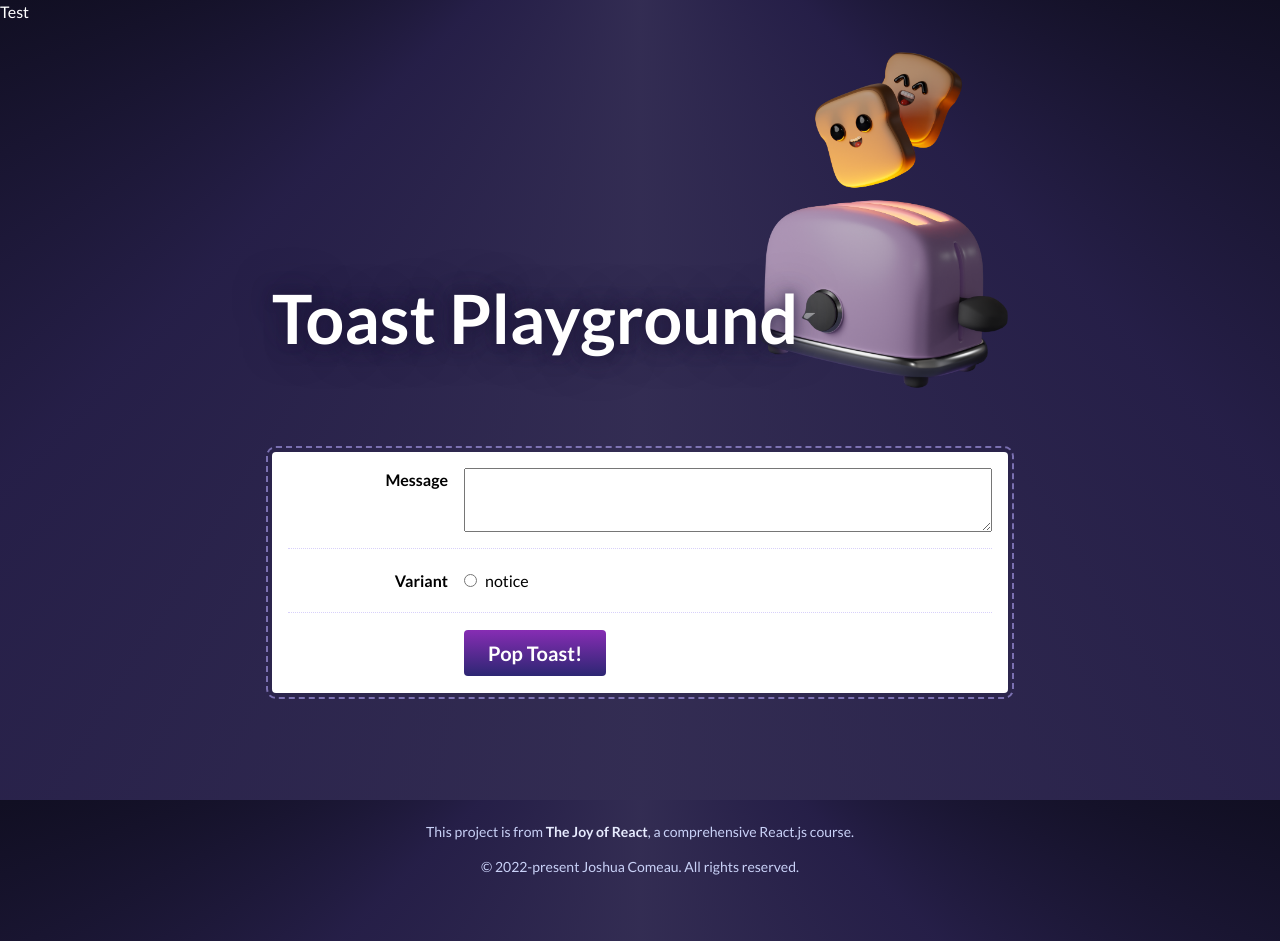
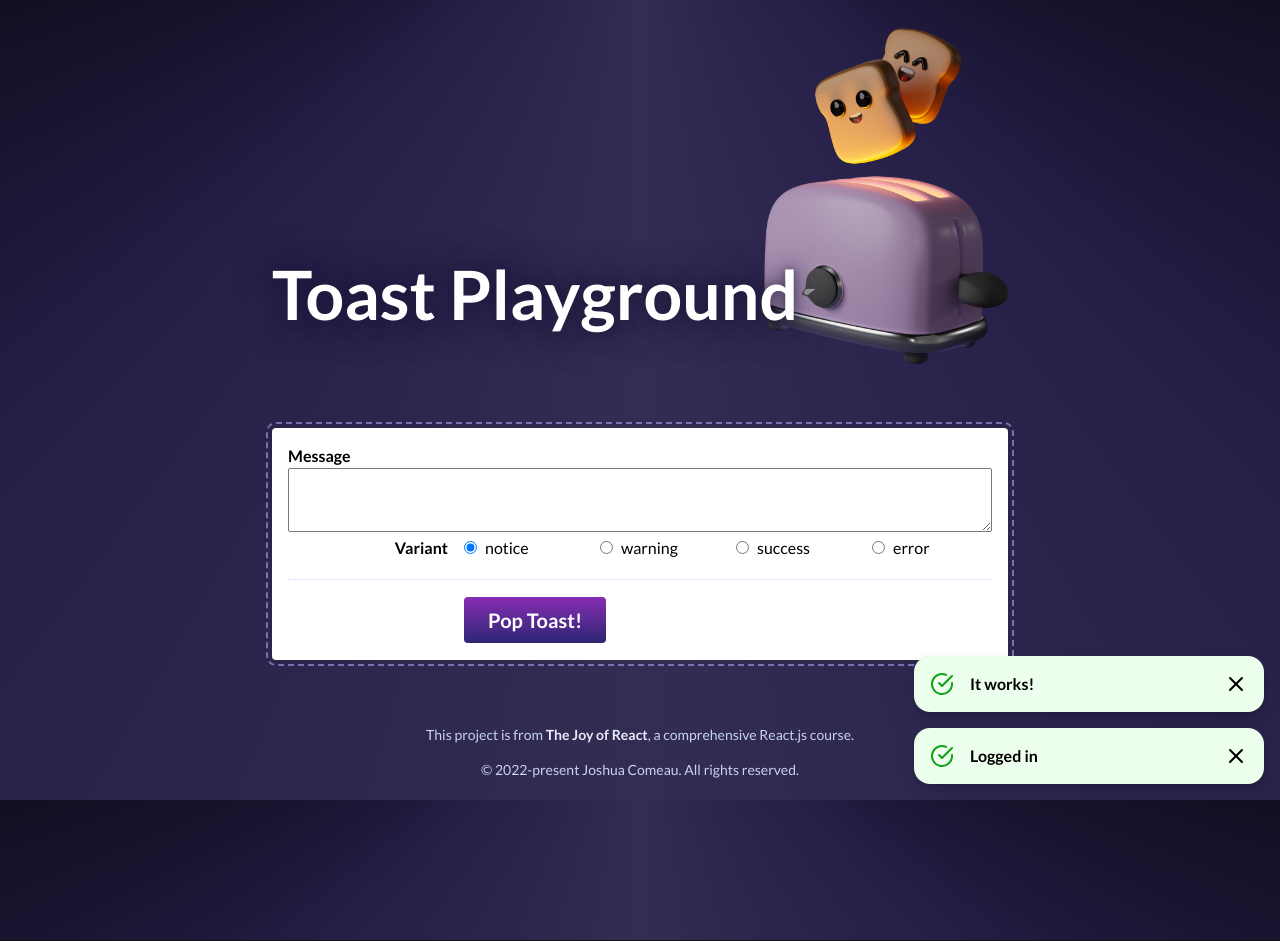
Before and after one commit to joy-of-react/project-toast, a React (Create React App) app: page / in a window 1280 px wide. Built offline with nearby package versions, Linux system fonts and the light colour scheme.

Commit message:
Rework ToastPlayground component

```diff
--- a/src/components/App/App.js
+++ b/src/components/App/App.js
@@ -1,15 +1,21 @@
 import React from 'react';
+import Header from '../Header/Header';
+import ToastPlayground from '../ToastPlayground/ToastPlayground';
+import Footer from '../Footer';
+import ToastProvider from '../ToastProvider/ToastProvider';
 
-import ToastPlayground from '../ToastPlayground';
-import Footer from '../Footer';
+import styles from '../ToastPlayground/ToastPlayground.module.css'
+
 
 function App() {
   return (
-    <>
-      <div>Test</div>
-      <ToastPlayground />
-      <Footer />
-    </>
+    <ToastProvider>
+      <div className={styles.wrapper}>
+        <Header />
+        <ToastPlayground />
+        <Footer />
+      </div>
+    </ToastProvider>
   );
 }
 
--- /dev/null
+++ b/src/components/Header/Header.js
@@ -0,0 +1,12 @@
+import React from "react";
+
+function Header() {
+  return (
+    <header>
+      <img alt="Cute toast mascot" src="toast.png" />
+      <h1>Toast Playground</h1>
+    </header>
+  )
+}
+
+export default Header;
--- /dev/null
+++ b/src/components/Header/index.js
@@ -0,0 +1,2 @@
+export * from "./Header";
+export { default } from "./Header";
--- /dev/null
+++ b/src/components/RadioBtn/RadioBtn.js
@@ -0,0 +1,32 @@
+import React, { useContext } from "react";
+import styles from '../ToastPlayground/ToastPlayground.module.css'
+import { VariantContext } from "../ToastPlayground/ToastPlayground";
+
+function RadioBtn({ option, ...delegated }) {
+  const btnId = `variant-${option}`;
+  const variantContext = useContext(VariantContext);
+
+  return (
+    <div
+      className={`${styles.inputWrapper} ${styles.radioWrapper}`}
+    >
+      <label htmlFor={btnId}>
+        <input
+          {...delegated}
+          id={btnId}
+          type="radio"
+          name="variant"
+          value={option}
+          checked={option === variantContext.variant}
+          onChange={(event) => {
+            variantContext.setVariant(event.target.value)
+          }}
+        />
+        {option}
+      </label>
+    </div>
+
+  )
+}
+
+export default RadioBtn;
--- /dev/null
+++ b/src/components/RadioBtn/index.js
@@ -0,0 +1,2 @@
+export * from "./RadioBtn";
+export { default } from "./RadioBtn";
--- a/src/components/Toast/Toast.js
+++ b/src/components/Toast/Toast.js
@@ -8,8 +8,8 @@ import {
 } from 'react-feather';
 
 import VisuallyHidden from '../VisuallyHidden';
-
 import styles from './Toast.module.css';
+import { ToastContext } from '../ToastProvider';
 
 const ICONS_BY_VARIANT = {
   notice: Info,
@@ -18,21 +18,25 @@ const ICONS_BY_VARIANT = {
   error: AlertOctagon,
 };
 
-function Toast() {
+function Toast({ id, variant, children }) {
+  const { dismissToast } = React.useContext(ToastContext);
+  const Icon = ICONS_BY_VARIANT[variant];
+
+
   return (
-    <div className={`${styles.toast} ${styles.notice}`}>
+    <div className={`${styles.toast} ${styles[variant]}`}>
       <div className={styles.iconContainer}>
-        <Info size={24} />
+        <Icon size={24} />
       </div>
-      <p className={styles.content}>
-        16 photos have been uploaded
-      </p>
-      <button className={styles.closeButton}>
+      <p className={styles.content}>{children}</p>
+      <button
+        className={styles.closeButton}
+        onClick={() => dismissToast(id)}
+      >
         <X size={24} />
         <VisuallyHidden>Dismiss message</VisuallyHidden>
       </button>
     </div>
   );
 }
-
 export default Toast;
--- a/src/components/ToastPlayground/ToastPlayground.js
+++ b/src/components/ToastPlayground/ToastPlayground.js
@@ -1,21 +1,40 @@
-import React from 'react';
+import React, { useState, createContext, useContext } from 'react';
 
-import Button from '../Button';
+import Button from '../Button/Button'
+import RadioBtn from '../RadioBtn/RadioBtn';
+import ToastShelf from '../ToastShelf/ToastShelf';
 
-import styles from './ToastPlayground.module.css';
+import styles from '../ToastPlayground/ToastPlayground.module.css'
+import { ToastContext } from '../ToastProvider/ToastProvider';
 
-const VARIANT_OPTIONS = ['notice', 'warning', 'success', 'error'];
+export const VARIANT_OPTIONS = ['notice', 'warning', 'success', 'error'];
+export const VariantContext = createContext();
 
 function ToastPlayground() {
+    const { createToast } = useContext(ToastContext);
+
+    const [message, setMessage] = useState('');
+    const [variant, setVariant] = useState(VARIANT_OPTIONS[0]);
+
+    function handleCreateToast(event) {
+        event.preventDefault();
+
+        createToast(message, variant);
+
+        setMessage('');
+        setVariant(VARIANT_OPTIONS[0]);
+    }
+
+
+    const variantValue = {
+        variant,
+        setVariant,
+    };
+
     return (
-    <div className={styles.wrapper}>
-      <header>
-        <img alt="Cute toast mascot" src="/toast.png" />
-        <h1>Toast Playground</h1>
-      </header>
-
-      <div className={styles.controlsWrapper}>
-        <div className={styles.row}>
+        <VariantContext.Provider value={variantValue}>
+            <ToastShelf />
+            <form className={styles.controlsWrapper} onSubmit={handleCreateToast}>
                 <label
                     htmlFor="message"
                     className={styles.label}
@@ -24,27 +43,16 @@ function ToastPlayground() {
                     Message
                 </label>
                 <div className={styles.inputWrapper}>
-            <textarea id="message" className={styles.messageInput} />
-          </div>
+                    <textarea id="message" className={styles.messageInput} value={message} onChange={(event) => setMessage(event.target.value)} />
                 </div>
 
                 <div className={styles.row}>
                     <div className={styles.label}>Variant</div>
-          <div
-            className={`${styles.inputWrapper} ${styles.radioWrapper}`}
-          >
-            <label htmlFor="variant-notice">
-              <input
-                id="variant-notice"
-                type="radio"
-                name="variant"
-                value="notice"
-              />
-              notice
-            </label>
-
-            {/* TODO Other Variant radio buttons here */}
-          </div>
+                    {VARIANT_OPTIONS.map((option, index) => {
+                        return (
+                            <RadioBtn key={index} option={option} />
+                        )
+                    })}
                 </div>
 
                 <div className={styles.row}>
@@ -55,9 +63,9 @@ function ToastPlayground() {
                         <Button>Pop Toast!</Button>
                     </div>
                 </div>
-      </div>
-    </div>
-  );
+            </form>
+        </VariantContext.Provider>
+    )
 }
 
 export default ToastPlayground;
--- /dev/null
+++ b/src/components/ToastProvider/ToastProvider.js
@@ -0,0 +1,48 @@
+import React from 'react';
+
+export const ToastContext = React.createContext();
+
+function ToastProvider({ children }) {
+  const [toasts, setToasts] = React.useState([
+    {
+      id: crypto.randomUUID(),
+      message: 'It works!',
+      variant: 'success',
+    },
+    {
+      id: crypto.randomUUID(),
+      message: 'Logged in',
+      variant: 'success',
+    },
+  ]);
+
+  function createToast(message, variant) {
+    const nextToasts = [
+      ...toasts,
+      {
+        id: crypto.randomUUID(),
+        message,
+        variant,
+      },
+    ];
+
+    setToasts(nextToasts);
+  }
+
+  function dismissToast(id) {
+    const nextToasts = toasts.filter((toast) => {
+      return toast.id !== id;
+    });
+    setToasts(nextToasts);
+  }
+
+  return (
+    <ToastContext.Provider
+      value={{ toasts, createToast, dismissToast }}
+    >
+      {children}
+    </ToastContext.Provider>
+  );
+}
+
+export default ToastProvider;
--- /dev/null
+++ b/src/components/ToastProvider/index.js
@@ -0,0 +1,2 @@
+export * from "./ToastProvider";
+export { default } from "./ToastProvider";
--- a/src/components/ToastShelf/ToastShelf.js
+++ b/src/components/ToastShelf/ToastShelf.js
@@ -2,18 +2,21 @@ import React from 'react';
 
 import Toast from '../Toast';
 import styles from './ToastShelf.module.css';
+import { ToastContext } from '../ToastProvider/ToastProvider';
 
 function ToastShelf() {
+  const { toasts } = React.useContext(ToastContext);
+
   return (
     <ol className={styles.wrapper}>
-      <li className={styles.toastWrapper}>
-        <Toast variant="notice">Example notice toast</Toast>
-      </li>
-      <li className={styles.toastWrapper}>
-        <Toast variant="error">Example error toast</Toast>
-      </li>
+      {toasts.map(({ id, variant, message }) => (
+        <li key={id} className={styles.toastWrapper}>
+          <Toast id={id} variant={variant}>
+            {message}
+          </Toast>
+        </li>
+      ))}
     </ol>
   );
 }
-
 export default ToastShelf;
```
Also changed, not shown: 1 other file (tests, documents, lock files or other folders). Lines whose indentation alone changed are shown as unchanged.
